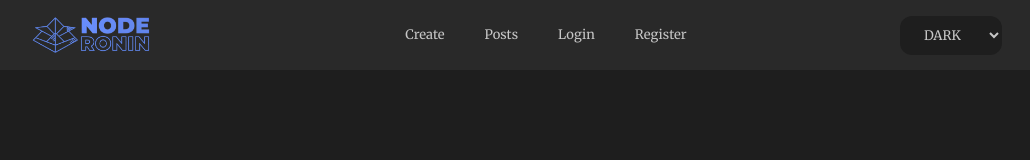
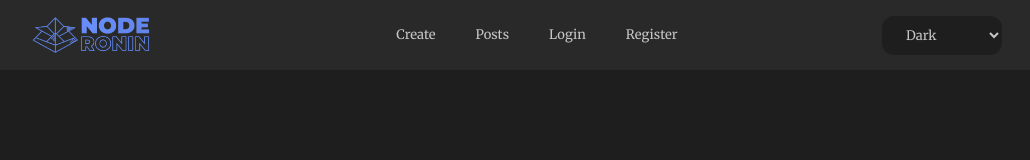
Before and after one commit to evairo176/blog-frontend, a React (Create React App) app: page / in a window 1280 px wide. Shown: the top 160 px of the page, without its empty margins (118-1148 px from the left). Built offline with nearby package versions, Linux system fonts and the light colour scheme.

Commit message:
feat: update

```diff
--- a/src/assets/css/custom.css
+++ b/src/assets/css/custom.css
@@ -39,6 +39,15 @@ body {
   --prim: #7879f1;
   --active-nav: #f000b8;
 }
+.hallowen-theme {
+  --primary: #1f1f1f;
+  --secunder: #1f1f1f;
+  --font: #d4d4d4;
+  --font-banner: #d4d4d4;
+  --pfont: #c6c6c6;
+  --prim: rgb(43 50 69);
+  --active-nav: #6d3a9c;
+}
 .btn:focus {
   box-shadow: none !important;
 }
--- a/src/components/cummon/navbar/Admin.jsx
+++ b/src/components/cummon/navbar/Admin.jsx
@@ -136,8 +136,9 @@ function Admin({ isLogin }) {
                   }}
                   value={theme}
                 >
-                  <option value="light-theme">LIGHT</option>
-                  <option value="dark-theme">DARK</option>
+                  <option value="light-theme">Light</option>
+                  <option value="dark-theme">Dark</option>
+                  <option value="hallowen-theme">Hallowen</option>
                 </select>
               )}
             </ThemeContext.Consumer>
--- a/src/components/cummon/navbar/Public.jsx
+++ b/src/components/cummon/navbar/Public.jsx
@@ -64,8 +64,9 @@ function Public() {
                   }}
                   value={theme}
                 >
-                  <option value="light-theme">LIGHT</option>
-                  <option value="dark-theme">DARK</option>
+                  <option value="light-theme">Light</option>
+                  <option value="dark-theme">Dark</option>
+                  <option value="hallowen-theme">Hallowen</option>
                 </select>
               )}
             </ThemeContext.Consumer>
```
